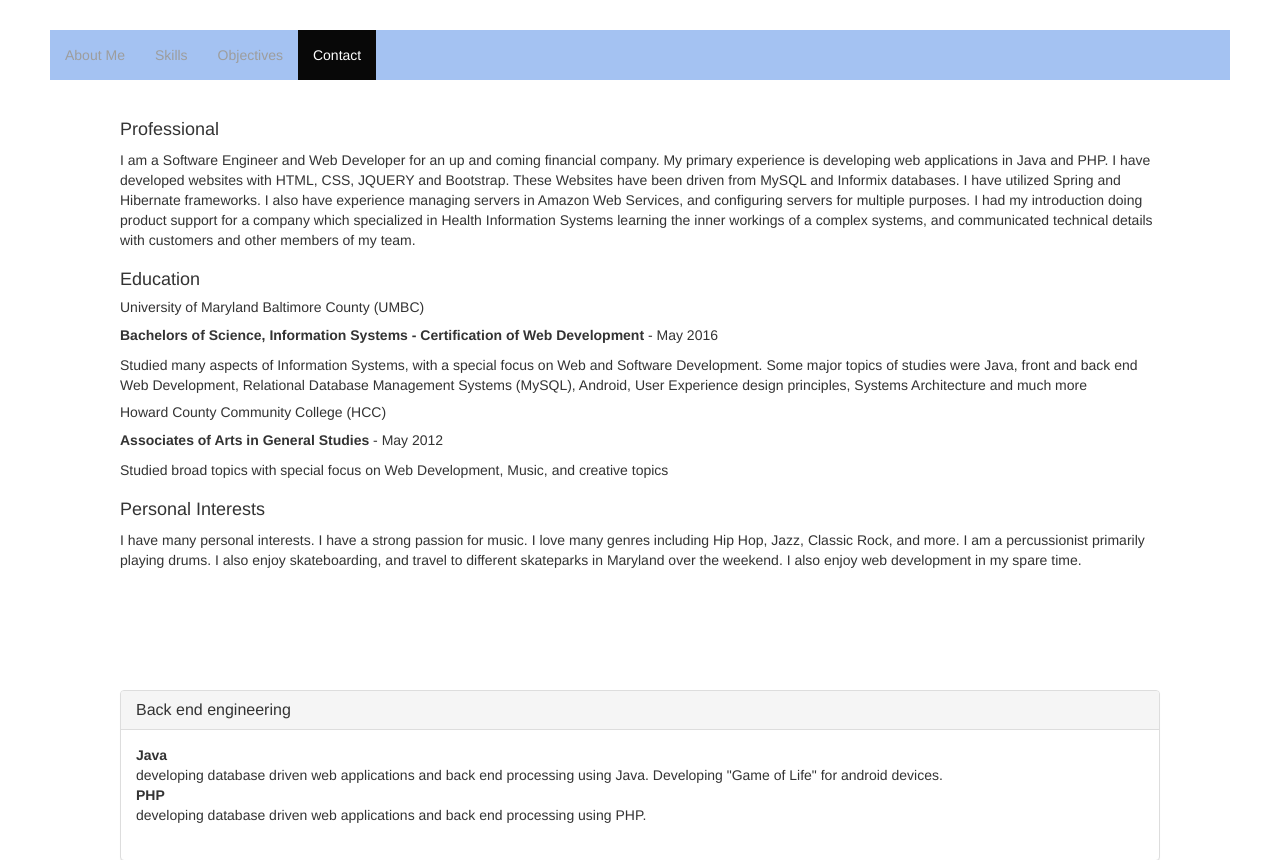
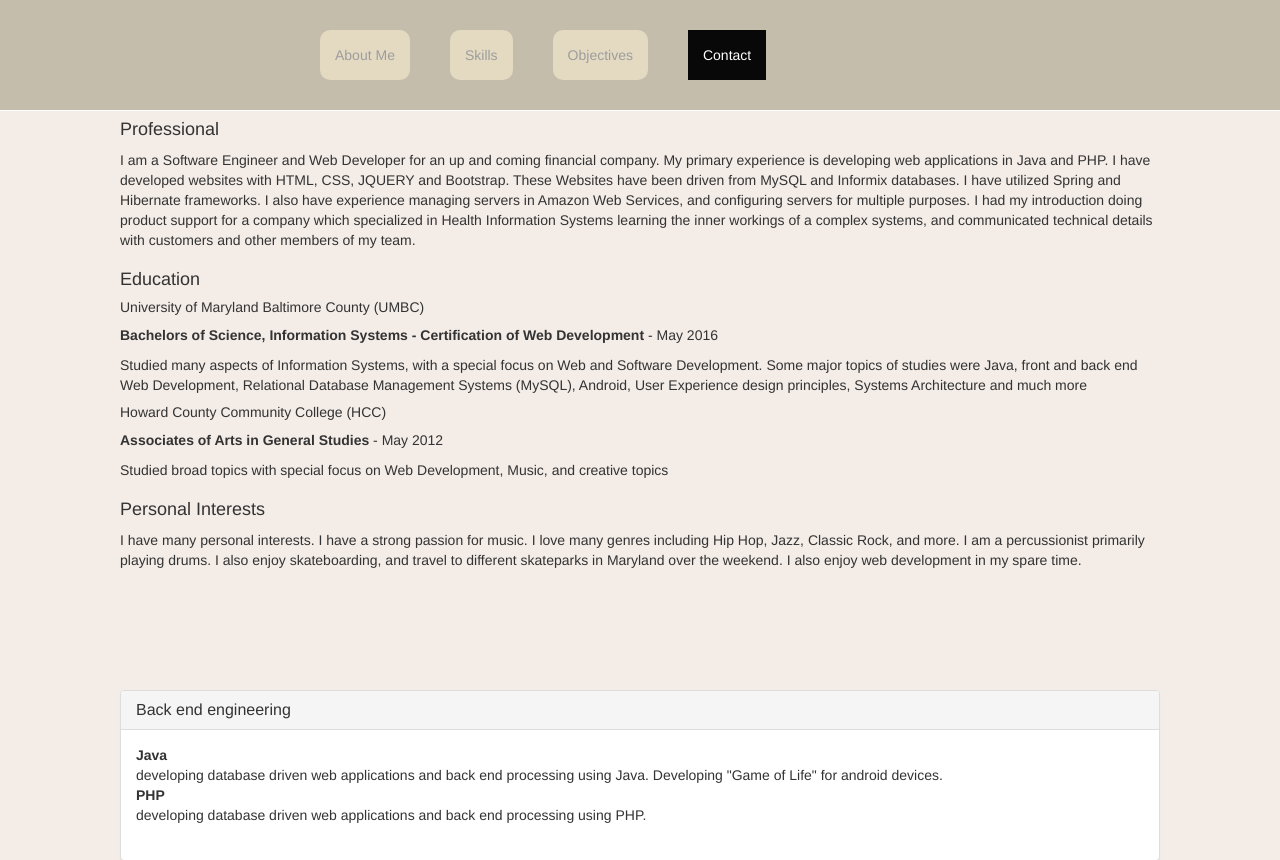
Before and after one commit to morganmatt61/personal, a plain HTML site: page mypage/index.html in a window 1280 px wide. Shown: the top 860 px of the page. Drawn offline with nearby package versions, Linux system fonts and the light colour scheme.

Commit message:
styling changes

```diff
--- a/mypage/css/personal.css
+++ b/mypage/css/personal.css
@@ -1,14 +1,26 @@
+body{
+	background-color:#F3ECE7
+}
 .navbar{
-	border-width: 30px 50px 30px 50px;
+	padding: 30px 300px 30px 300px;
+	//border-width: 30px 300px 30px 300px;
+	border-
+	min-width:200px;
+	align-content: center;
 	border-color:white;
-	background-color:#a4c2f2;
+	background-color: #C4BDAC;
 	color:#aaa;
 }
 .navbar li{
+	background-color:#E4DAC2;
+	margin-left:20px;
+	margin-right:20px;
 	text-align:center;
+	border-radius:10px;
 }
-.navBar li.active {
-	background-color:#4f8cef; !important
+li.active {
+	border-radius:10px;
+	background-color:#F4EEE1; !important
 }
 
 #aboutMe{
--- a/mypage/index.html
+++ b/mypage/index.html
@@ -13,6 +13,7 @@
 <body data-spy="scroll" data-target=".navbar" data-offset="50">
 
 <!-- The navbar - The <a> elements are used to jump to a section in the scrollable area -->
+<div style="align-content:center;">
 <nav class="navbar navbar-inverse navbar-fixed-top">
 	<ul id="Navigation" class="menu nav navbar-nav">
 		<li><a href="#aboutMe">About Me</a></li>
@@ -21,7 +22,7 @@
 		<li><a href="#contact">Contact</a></li>
 	</ul>
 </nav>
-
+</div>
 <div class="contentBody" id="aboutMe"></div>
 <div class="contentBody" id="skills"></div>
 <div class="contentBody" id="objectives"></div>
```
